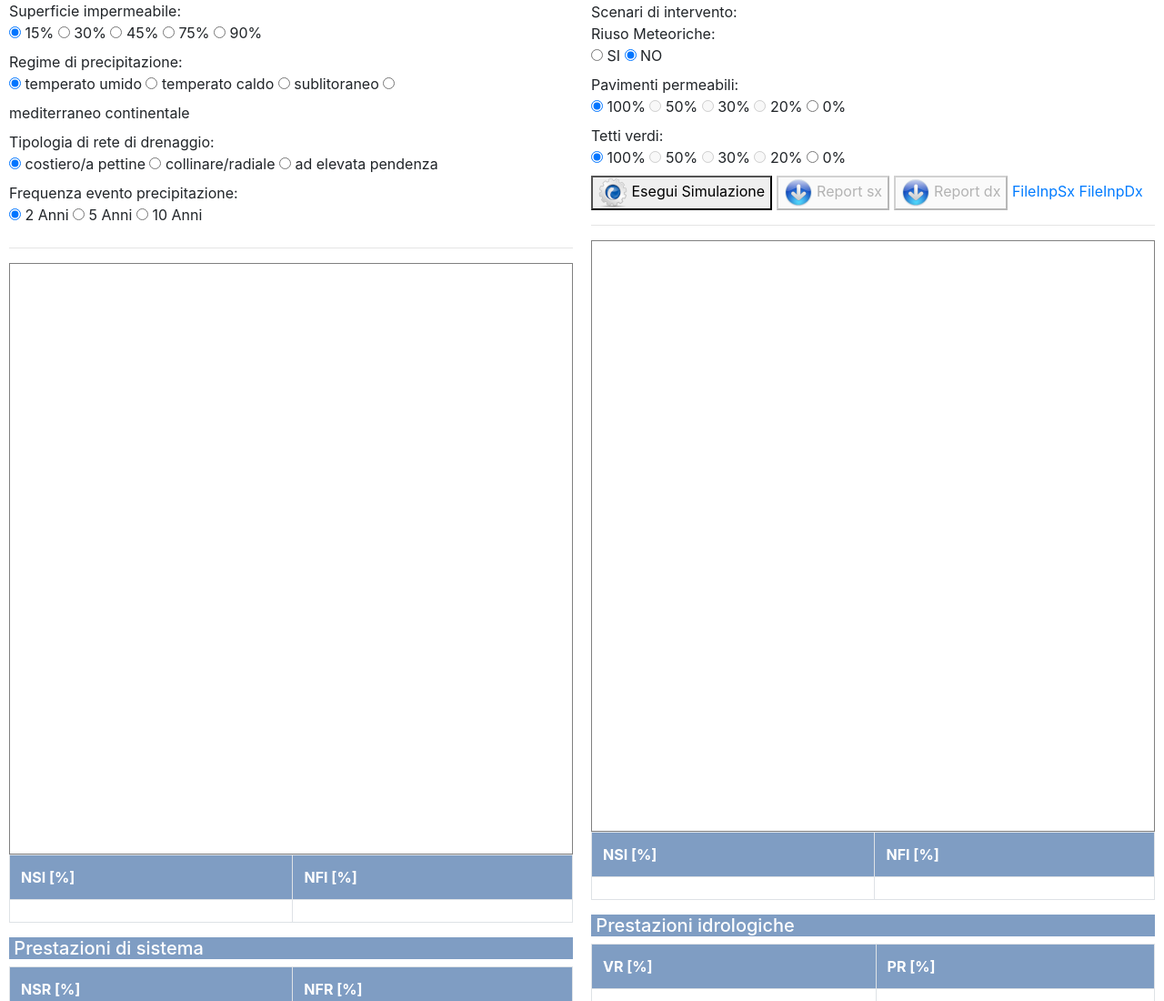
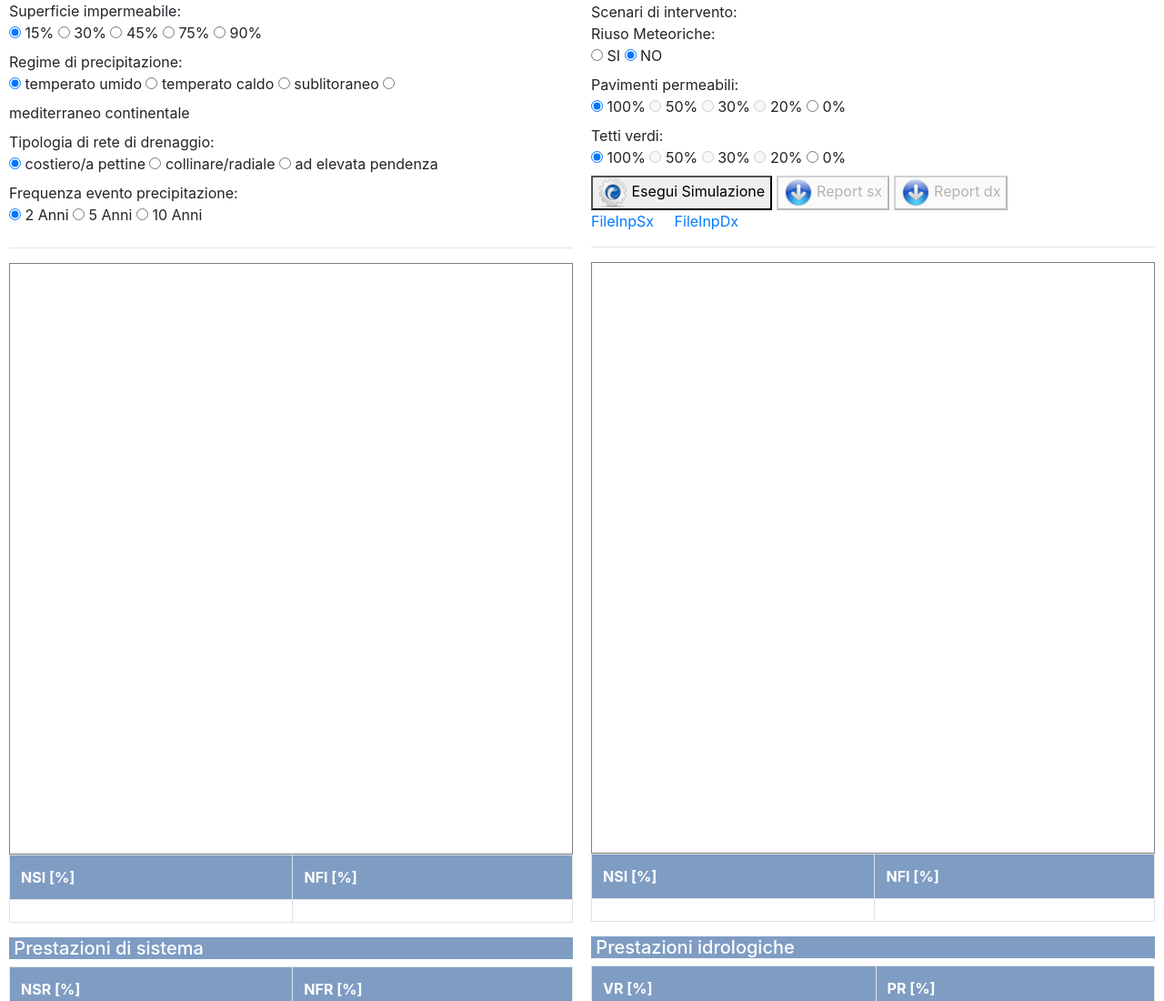
Before and after one commit to gisweb/trigeau, a website built with Parcel: page ipotetico.html in a window 1280 px wide. Shown: the top 1100 px of the page at 91% size. Built offline with nearby package versions, Linux system fonts and the light colour scheme; what proj4 would draw is missing.

Commit message:
link inp a capo

```diff
--- a/ipotetico.html
+++ b/ipotetico.html
@@ -171,8 +171,9 @@
         <button id="setFileInp"> <img src="execute.png" /> Esegui Simulazione </button>
         <button disabled id="getRepsx"><a href=""> <img src="download.png" /> Report sx </a> </button>
         <button disabled id="getRepdx"> <a href=""> <img src="download.png" /> Report dx </a> </button>
-        <a href="" id="getInpsx"> FileInpSx </a>
-        <a href="" id="getInpdx"> FileInpDx </a>
+        <!-- LASCIARE COMUNQUE UN PARAGRAFO VUOTO CHE AIUTA L'ALLINEAMENTO-->
+        <p><a href="" id="getInpsx"> FileInpSx </a> &nbsp;&nbsp;&nbsp;
+        <a href="" id="getInpdx"> FileInpDx </a></p>
         <hr/>
 
         <div id="secondaria" class="map"></div>
```
